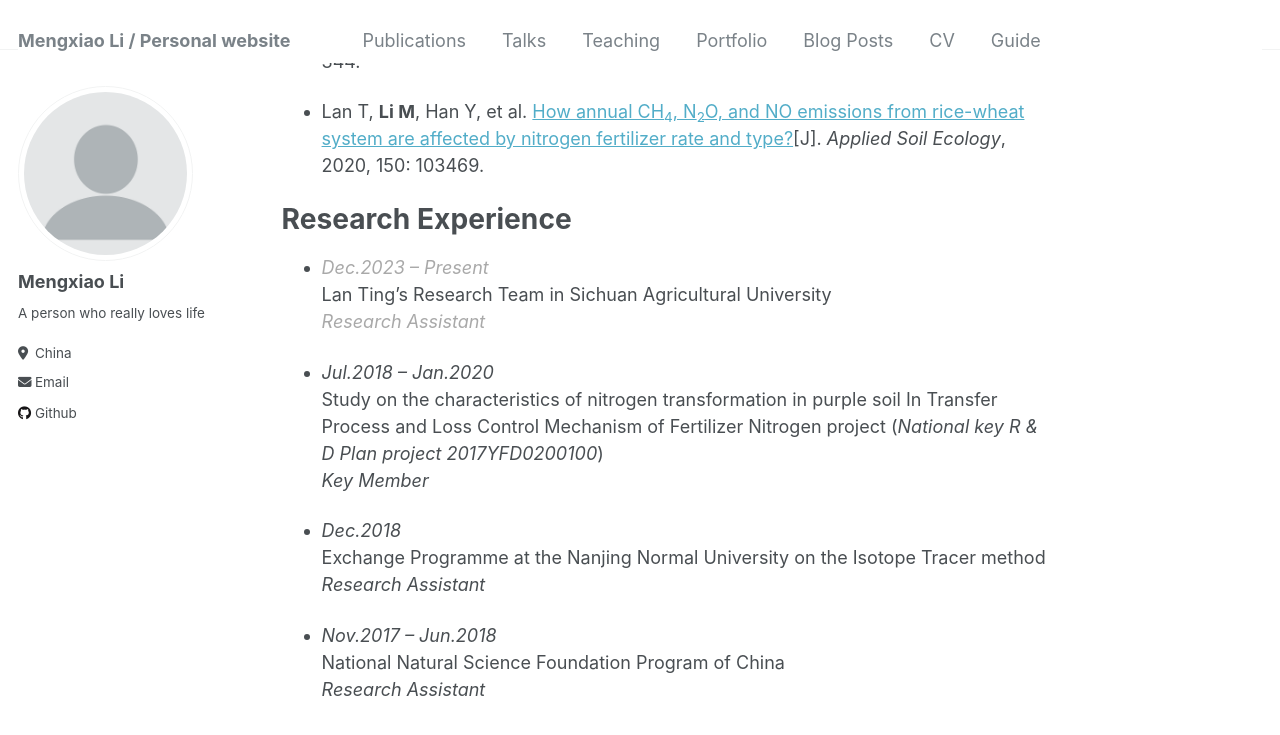
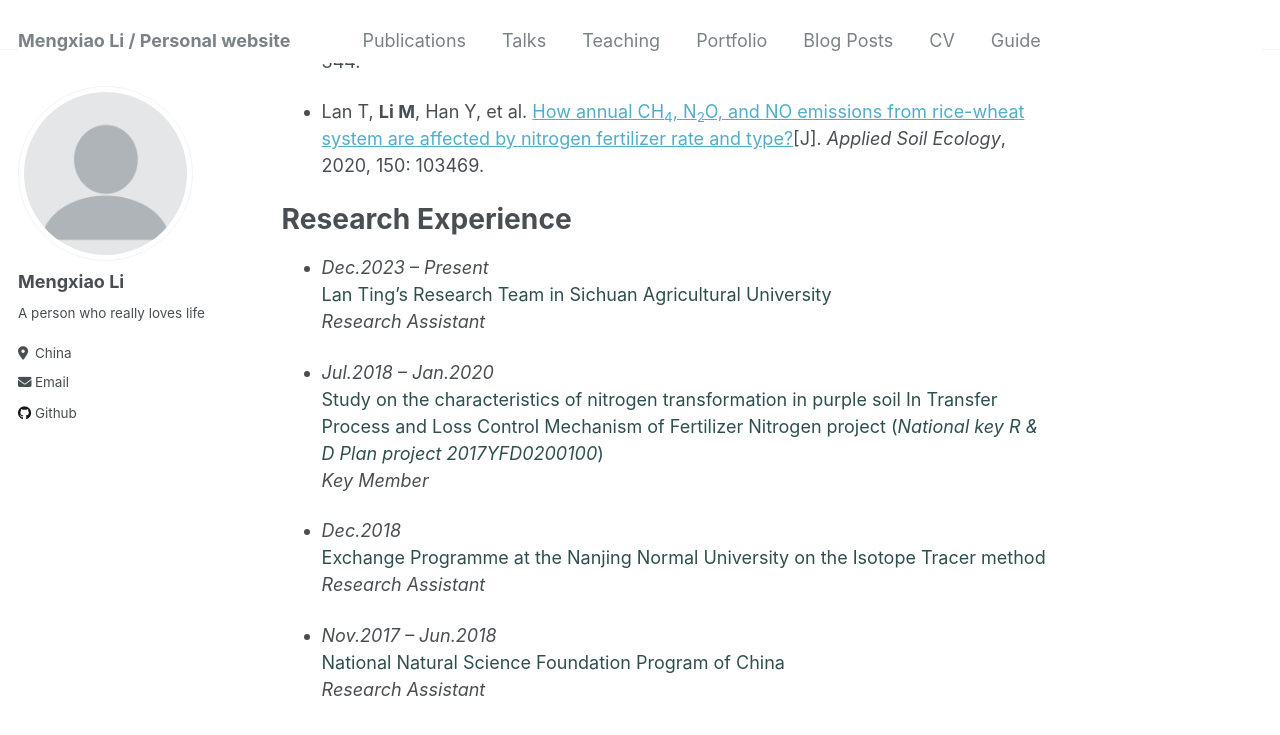
Before and after one commit to HazelLi123/HazelLi123.github.io, a Jekyll site: the page built from _pages/about.md, in a window 1280 px wide and 900 px high, scrolled down 762 px. Shown: the top 735 px of the window. Built offline with Jekyll 4.4.1, drawn with Linux system fonts in a browser that asks for light colours.

Commit message:
Update about.md

```diff
--- a/_pages/about.md
+++ b/_pages/about.md
@@ -25,18 +25,18 @@ Publications
 
 Research Experience
 ======
-- <span style="color: darkgray; font-style: italic;">Dec.2023 – Present</span>
-  Lan Ting's Research Team in Sichuan Agricultural University
-  <span style="color: darkgray; font-style: italic;">Research Assistant</span>
+- *Dec.2023 – Present*
+  <span style="color: #2F4F4F;">Lan Ting's Research Team in Sichuan Agricultural University</span>
+  *Research Assistant*
 
 - *Jul.2018 – Jan.2020*
-  Study on the characteristics of nitrogen transformation in purple soil In Transfer Process and Loss Control Mechanism of Fertilizer Nitrogen project (*National key R & D Plan project 2017YFD0200100*)
+  <span style="color: #2F4F4F;">Study on the characteristics of nitrogen transformation in purple soil In Transfer Process and Loss Control Mechanism of Fertilizer Nitrogen project (*National key R & D Plan project 2017YFD0200100*)</span>
   *Key Member*
 
 - *Dec.2018*
-  Exchange Programme at the Nanjing Normal University on the Isotope Tracer method
+  <span style="color: #2F4F4F;">Exchange Programme at the Nanjing Normal University on the Isotope Tracer method</span>
   *Research Assistant*
 
 - *Nov.2017 – Jun.2018*
-  National Natural Science Foundation Program of China
+  <span style="color: #2F4F4F;">National Natural Science Foundation Program of China</span>
   *Research Assistant*
```
